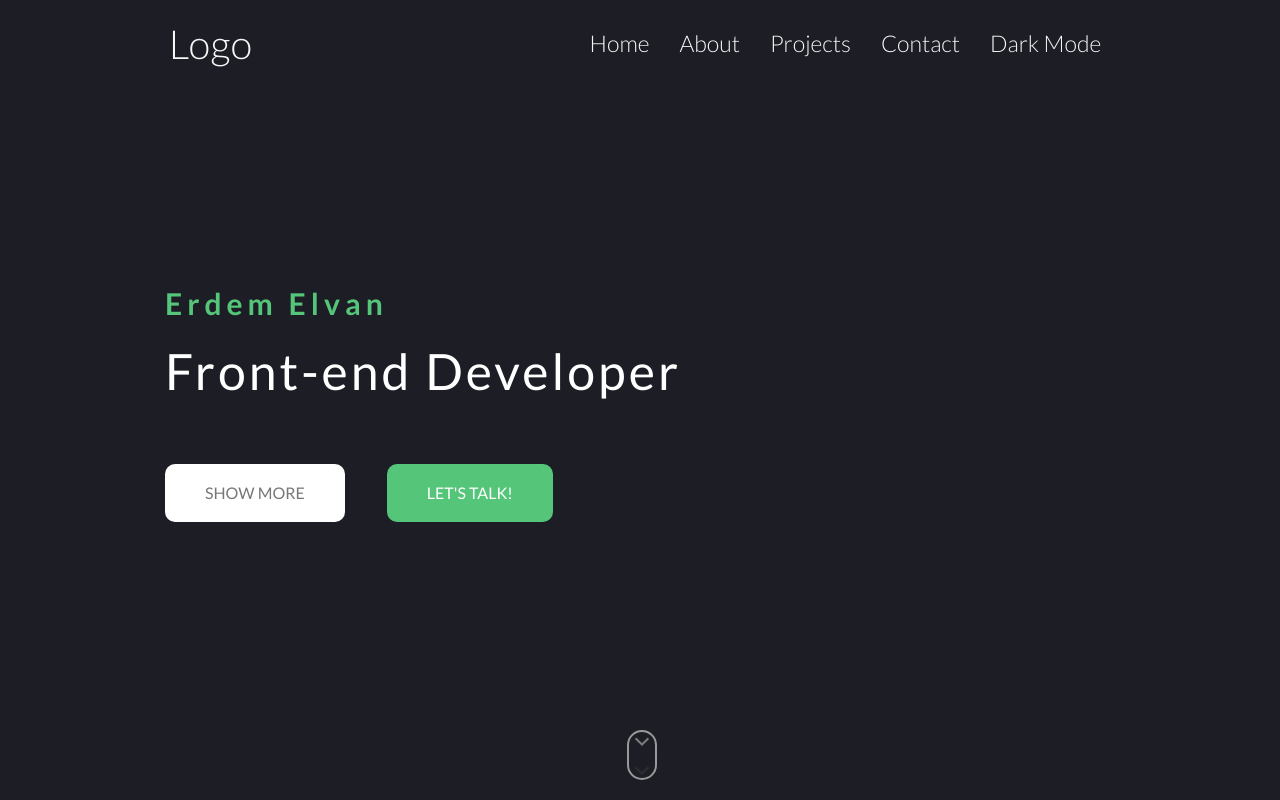
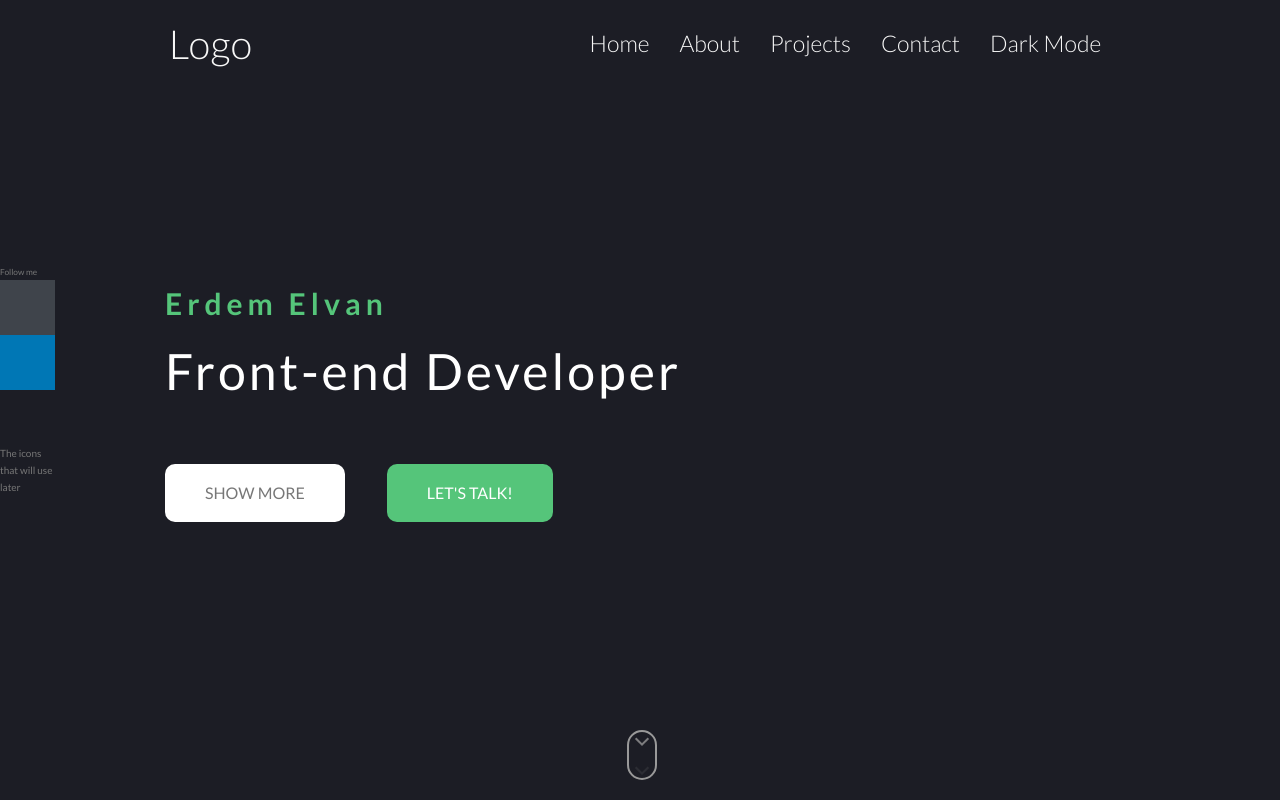
Before and after one commit to usererdem/Portfolio-Website, a website: page index.html in a window 1280 px wide. Shown: the top 800 px of the page. Drawn offline with nearby package versions, Linux system fonts and the light colour scheme.

Commit message:
implementing the social icons

```diff
--- a/index.html
+++ b/index.html
@@ -21,24 +21,30 @@
 <body>
 
   <!-- Social Media Links -->
-  <!-- <div class="follow-me">
+  <div class="follow-me">
     <ul>
       <li>
         <small>Follow me</small>
       </li>
       <li>
-        <a class="github" target="_blank" href="github.com"></a>
+        <a class="follow-me__github" target="_blank" href="https://github.com/usererdem" title="Follow on Github">
+          <span>Follow on Github</span>
+        </a>
       </li>
       <li>
-        <a class="linkedin" target="_blank" href="linkedin.com"></a>
+        <a class="follow-me__linkedin" target="_blank" href="https://www.linkedin.com/in/erdem-elvan-7198a818a/" title="Connect on LinkedIn">
+          <span>Connect on LinkedIn</span>
+        </a>
       </li>
       <li>
-        <a class="instagram" target="_blank" href="instagram"></a>
+        <a class="follow-me__instagram" target="_blank" href="https://www.instagram.com/erdemcodes/" title="Follow on Instagram">
+          <span>Follow on Instagram</span>
+        </a>
       </li>
     </ul>
     The icons that will use later
-    <div class="test"><img src="img/icons.svg" alt=""></div>
-  </div> -->
+    <!-- <div class="test"><img src="img/icons.svg" alt=""></div> -->
+  </div>
 
   <!-- Navigation Bar -->
   <nav class="navigation">
@@ -81,22 +87,28 @@
 
   <main>
     <section id="about" class="section-about">
+      <div class="grid">
+        <div>
           <div>
             <h2 class="heading-secondary heading-about">
               Hello, I'm Erdem Elvan
             </h2>
           </div>
-
           <div>
             <p>Lorem, ipsum dolor sit amet consectetur adipisicing elit. Fuga, dolores.</p>
             <p>Lorem ipsum, dolor sit amet consectetur adipisicing elit. Ipsum iste dignissimos dolorem corrupti ut sunt
               minus enim eum ipsa quod!</p>
             <a href="#" class="btn resume"></a>
           </div>
-
           <div>
             <div class="composition">
               <p>HTML5 CSS Javascript etc. images</p>
+            </div>
+          </div>
+        </div>
+
+        <div class="grid feature-grid">
+
         </div>
       </div>
 
--- a/sass/base/_base.scss
+++ b/sass/base/_base.scss
@@ -11,12 +11,14 @@ html {
   font-size: 62.5%; //1 rem = 10px; 10px/16px = 62.5%
   scroll-behavior: smooth;
 
-    @include respond(tab-land) { //width < 1200?
+  @include respond(tab-land) {
+    //width < 1200?
     font-size: 56.25%; //1 rem = 9px, 9/16 = 56.25%
   }
 
-    @include respond(tab-port) { // width < 900?
-        font-size: 50%;  //1 rem = 8px, 8/16 = 50%
+  @include respond(tab-port) {
+    // width < 900?
+    font-size: 50%; //1 rem = 8px, 8/16 = 50%
   }
 
   @include respond(phone) {
@@ -24,7 +26,7 @@ html {
   }
 
   @include respond(big-desktop) {
-        font-size: 75%;  //1rem = 12px, 12/16
+    font-size: 75%; //1rem = 12px, 12/16
   }
 }
 
@@ -36,6 +38,10 @@ body {
     padding: 0;
   }
 
+  li {
+    list-style-type: none;
+    list-style: none;
+  }
 }
 
 ::selection {
--- /dev/null
+++ b/sass/components/_social.scss
@@ -0,0 +1,49 @@
+.follow-me {
+  z-index: 1009;
+  position: fixed;
+  left: 0;
+
+  top: calc(50% - (275px / 2));
+  width: 55px;
+  height: 275px;
+
+  a {
+    display: flex;
+    align-items: center;
+    justify-content: center;
+    width: 75px;
+    height: 55px;
+    padding-left: 20px;
+    margin-left: -20px;
+    transition: transform 425ms cubic-bezier(0.05, 0.65, 0.18, 1);
+  }
+
+  span {
+    display: block;
+    width: 35px;
+    height: 35px;
+    /* background: url(../../img/icons.svg) no-repeat 0 1px; */
+    background-size: 100% auto;
+    text-indent: -9999em;
+  }
+
+  &__github {
+    background-color: $color-github;
+
+    span {
+      background-position: 0 -35px;
+    }
+  }
+
+  &__linkedin {
+    background-color: $color-linkedin;
+
+    span {
+      background-position: 0 -140px;
+    }
+  }
+
+  &__instagram {
+    background-color: $color-instagram;
+  }
+}
--- a/sass/layout/_navigation.scss
+++ b/sass/layout/_navigation.scss
@@ -18,10 +18,13 @@
     list-style: none;
     gap: 1rem;
     margin: 0 auto;
+
   }
 
   &__item {
     margin: 1rem;
+    display: flex;
+    align-items: center;
   }
 
   &__link {
--- a/sass/main.scss
+++ b/sass/main.scss
@@ -10,6 +10,7 @@
 @import "components/button";
 @import "components/contact";
 @import "components/scrolldown";
+@import "components/social";
 
 @import "layout/header";
 @import "layout/navigation";
```
Also changed, not shown: css/style.css. Lines whose indentation alone changed are shown as unchanged.
